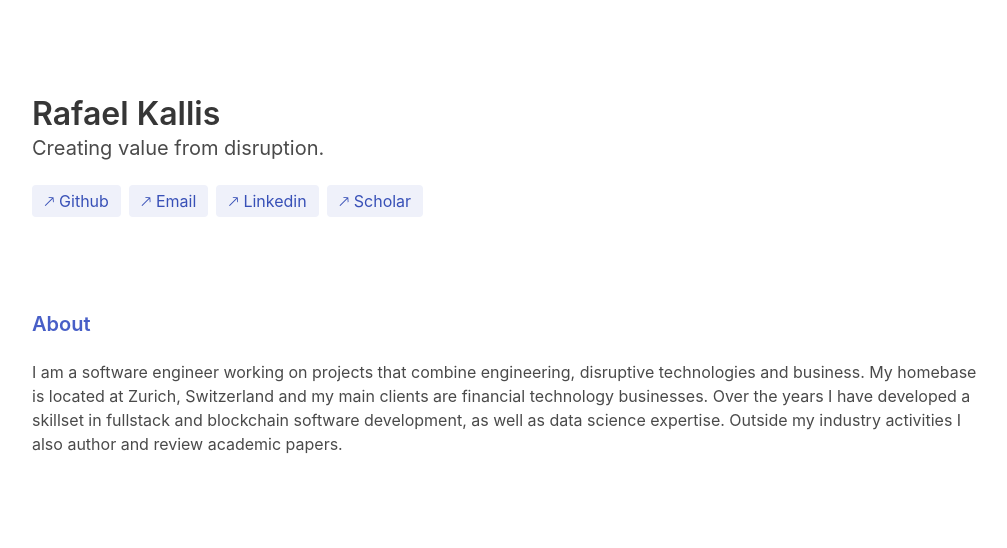
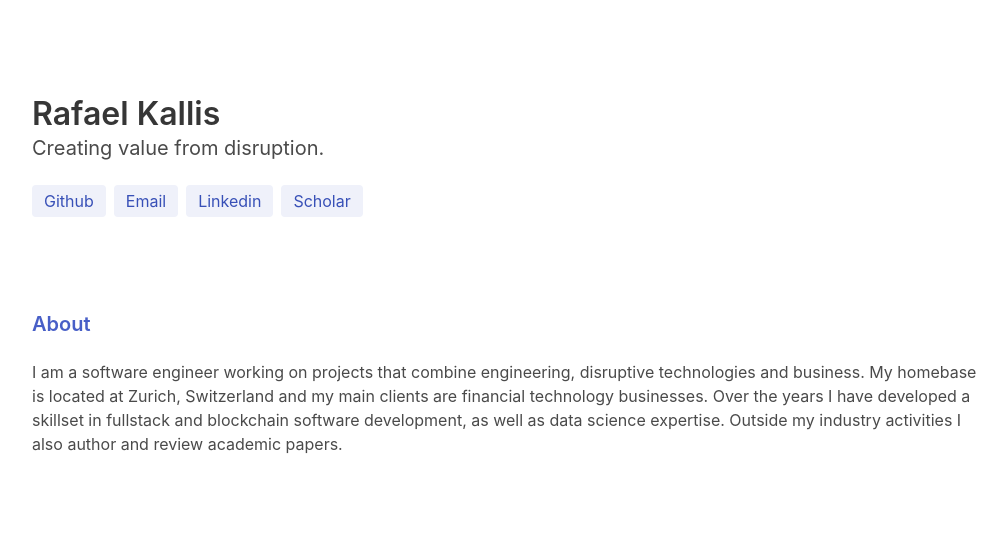
Before and after one commit to rafaelkallis/rafaelkallis.com, a plain HTML site: page public/index.html in a window 1280 px wide. Shown: the top 548 px of the page, without its empty margins (128-1135 px from the left). Drawn offline with nearby package versions, Linux system fonts and the light colour scheme.

Commit message:
feat: removed tag unicode character

```diff
--- a/public/index.html
+++ b/public/index.html
@@ -35,16 +35,16 @@
         </div>
         <div class="block tags are-medium">
           <a class="tag is-link is-light" href="https://github.com/rafaelkallis"  rel="noopener noreferrer" target="_blank">
-            &#x1f855; Github
+            Github
           </a>
           <a class="tag is-link is-light" href="mailto:rk [at] rafaelkallis [dot] com"  rel="noopener noreferrer" target="_blank">
-            &#x1f855; Email
+            Email
           </a>
           <a class="tag is-link is-light" href="https://linkedin.com/in/rafaelkallis"  rel="noopener noreferrer" target="_blank">
-            &#x1f855; Linkedin
+            Linkedin
           </a>
           <a class="tag is-link is-light" href="https://scholar.google.com/citations?user=1jF52d4AAAAJ&hl=en&oi=ao"  rel="noopener noreferrer" target="_blank">
-            &#x1f855; Scholar
+            Scholar
           </a>
         </div>
       </div>
```
